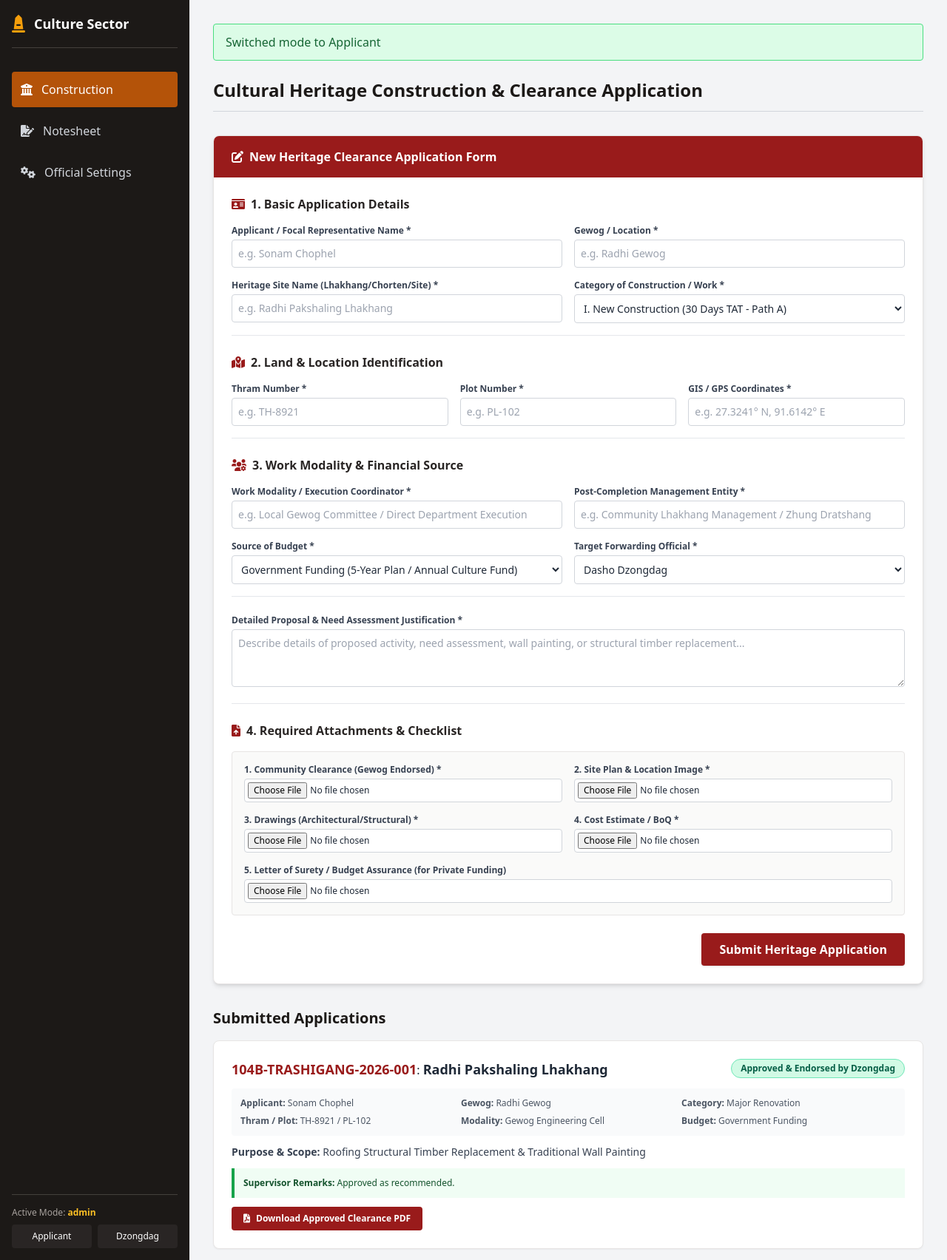
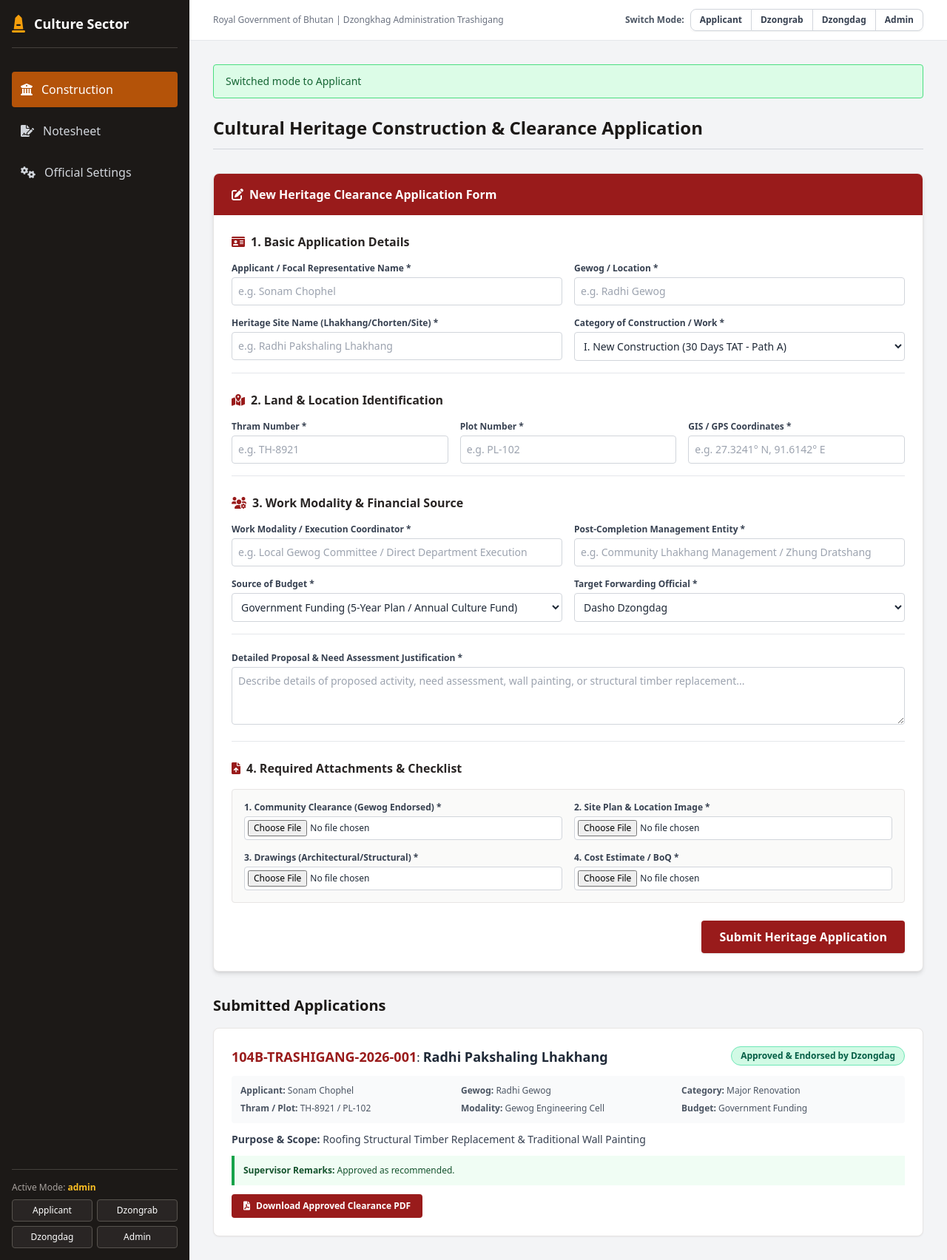
Before and after one commit to stobgay-rabgay/trashigang-culture-portal, a Flask app: a page that uses templates/index.html in a window 1280 px wide. Shown: the whole page at 74% size. Run offline with Flask 3, Linux system fonts and the light colour scheme; the visitor is signed in with stand-in values (Sample User, id 1); some libraries are stand-ins or nearby versions.

Commit message:
Add Dzongrab and Admin mode switch options to navigation bar

```diff
--- a/templates/index.html
+++ b/templates/index.html
@@ -33,19 +33,48 @@
             </nav>
         </div>
 
+        <!-- Sidebar Footer Role Switcher -->
         <div class="border-t border-stone-700 pt-4">
             <p class="text-xs text-stone-400 mb-2">Active Mode: <b class="text-amber-400">{{ active_role }}</b></p>
-            <div class="grid grid-cols-2 gap-2 text-xs">
-                <a href="/switch-role?role=Applicant" class="bg-stone-800 hover:bg-stone-700 text-center py-2 rounded">Applicant</a>
-                <a href="/switch-role?role=Dzongdag" class="bg-stone-800 hover:bg-stone-700 text-center py-2 rounded">Dzongdag</a>
+            <div class="grid grid-cols-2 gap-1.5 text-xs">
+                <a href="/switch-role?role=Applicant" class="bg-stone-800 hover:bg-stone-700 text-center py-1.5 rounded border border-stone-600">Applicant</a>
+                <a href="/switch-role?role=Dzongrab" class="bg-stone-800 hover:bg-stone-700 text-center py-1.5 rounded border border-stone-600">Dzongrab</a>
+                <a href="/switch-role?role=Dzongdag" class="bg-stone-800 hover:bg-stone-700 text-center py-1.5 rounded border border-stone-600">Dzongdag</a>
+                <a href="/switch-role?role=Admin" class="bg-stone-800 hover:bg-stone-700 text-center py-1.5 rounded border border-stone-600">Admin</a>
             </div>
         </div>
     </div>
 
     <!-- Main Content Area -->
+    <div class="flex-1 flex flex-col overflow-hidden">
+
+        <!-- Top Navbar with All Role Switch Options -->
+        <header class="bg-white border-b border-gray-200 px-8 py-3 flex justify-between items-center flex-shrink-0">
+            <div class="text-xs text-gray-500 font-medium">
+                Royal Government of Bhutan | Dzongkhag Administration Trashigang
+            </div>
+            <div class="flex items-center gap-2">
+                <span class="text-xs font-bold text-gray-600">Switch Mode:</span>
+                <div class="inline-flex rounded-md shadow-sm text-xs" role="group">
+                    <a href="/switch-role?role=Applicant" class="px-3 py-1.5 font-bold rounded-l-lg border border-gray-300 {% if active_role == 'Applicant' %}bg-amber-700 text-white border-amber-700{% else %}bg-white text-gray-700 hover:bg-gray-100{% endif %}">
+                        Applicant
+                    </a>
+                    <a href="/switch-role?role=Dzongrab" class="px-3 py-1.5 font-bold border-t border-b border-r border-gray-300 {% if active_role == 'Dzongrab' %}bg-amber-800 text-white border-amber-800{% else %}bg-white text-gray-700 hover:bg-gray-100{% endif %}">
+                        Dzongrab
+                    </a>
+                    <a href="/switch-role?role=Dzongdag" class="px-3 py-1.5 font-bold border-t border-b border-r border-gray-300 {% if active_role == 'Dzongdag' %}bg-red-800 text-white border-red-800{% else %}bg-white text-gray-700 hover:bg-gray-100{% endif %}">
+                        Dzongdag
+                    </a>
+                    <a href="/switch-role?role=Admin" class="px-3 py-1.5 font-bold rounded-r-lg border-t border-b border-r border-gray-300 {% if active_role == 'Admin' %}bg-stone-800 text-white border-stone-800{% else %}bg-white text-gray-700 hover:bg-gray-100{% endif %}">
+                        Admin
+                    </a>
+                </div>
+            </div>
+        </header>
+
         <div class="flex-1 overflow-y-auto p-8">
             {% if msg %}
-        <div class="mb-6 bg-green-100 border border-green-400 text-green-800 px-4 py-3 rounded relative">
+            <div class="mb-6 bg-green-100 border border-green-400 text-green-800 px-4 py-3 rounded relative text-sm font-medium">
                 <span>{{ msg }}</span>
             </div>
             {% endif %}
@@ -175,10 +204,6 @@
                                     <label class="block font-semibold text-gray-700 mb-1">4. Cost Estimate / BoQ *</label>
                                     <input type="file" name="doc_estimate" class="w-full bg-white border border-gray-300 rounded p-1">
                                 </div>
-                            <div class="col-span-2">
-                                <label class="block font-semibold text-gray-700 mb-1">5. Letter of Surety / Budget Assurance (for Private Funding)</label>
-                                <input type="file" name="doc_budget_surety" class="w-full bg-white border border-gray-300 rounded p-1">
-                            </div>
                             </div>
                         </div>
 
@@ -235,7 +260,6 @@
             {% elif view == 'notesheet' %}
             <div class="max-w-4xl mx-auto space-y-6">
                 <h1 class="text-2xl font-bold text-stone-900 border-b border-gray-300 pb-3">Official Culture Notesheets</h1>
-            <!-- Notesheet content -->
             </div>
             {% elif view == 'settings' %}
             <div class="max-w-3xl mx-auto space-y-6">
@@ -243,6 +267,7 @@
             </div>
             {% endif %}
         </div>
+    </div>
 
 </body>
 </html>
```
Lines whose indentation alone changed are shown as unchanged.
